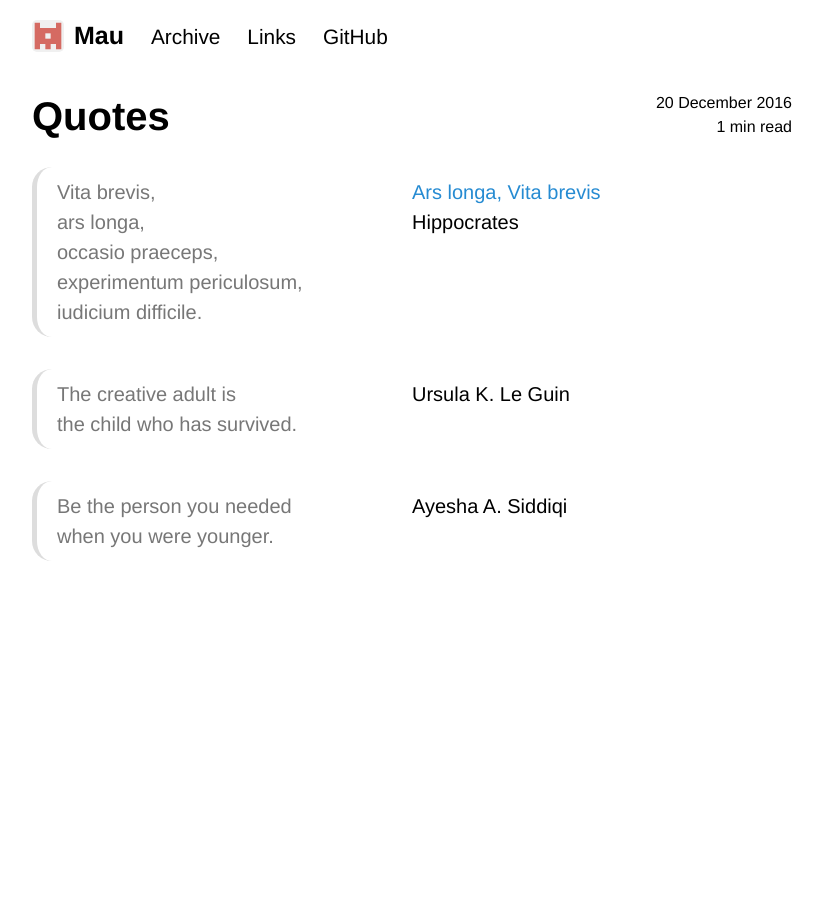
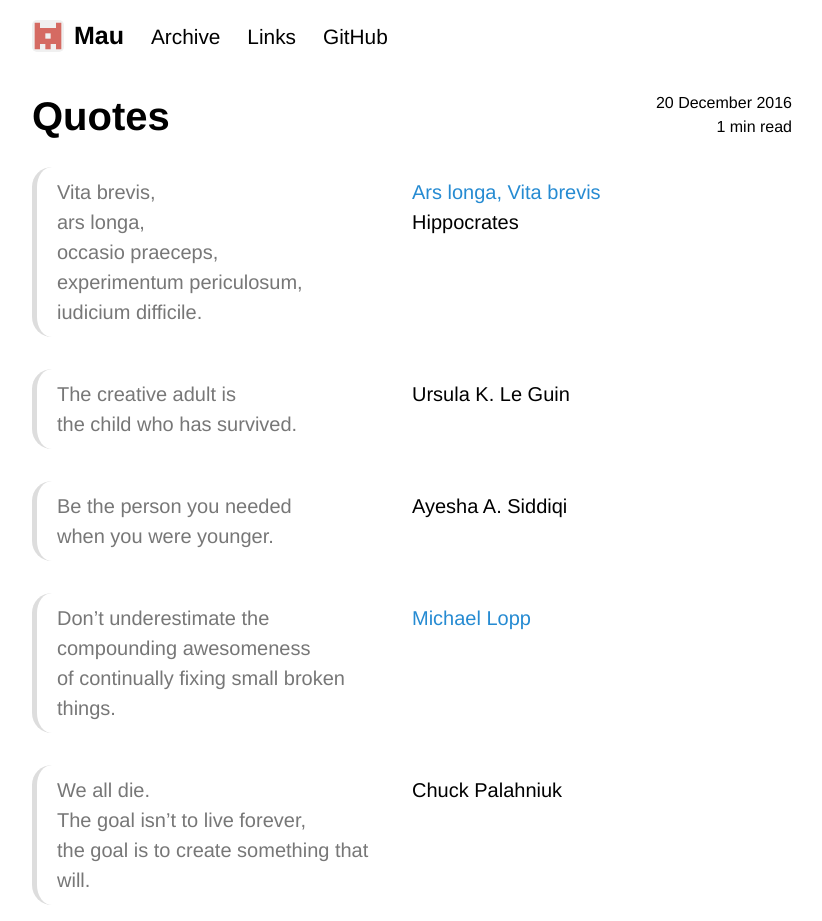
Before and after one commit to Maumagnaguagno/maumagnaguagno.github.io, a Jekyll site: the page built from quotes.md, in a window 1280 px wide. Shown: the whole page, without its empty margins (228-1050 px from the left). Built offline with Jekyll 4.4.1, drawn with Linux system fonts in a browser that asks for light colours; our own code applies the rules of GitHub Pages for plain Markdown files; before the commit the page ends 900 px from its top, so only the background shows below that.

Commit message:
Add more quotes and remove blank newlines within them

```diff
--- a/quotes.md
+++ b/quotes.md
@@ -8,38 +8,41 @@ hidden: true
 # Quotes
 
 <div class="split"><div markdown="1">
-
 > Vita brevis,
 > ars longa,
 > occasio praeceps,
 > experimentum periculosum,
 > iudicium difficile.
-
 </div><div markdown="1">
-
 [Ars longa, Vita brevis](https://en.wikipedia.org/wiki/Ars_longa,_vita_brevis)
 Hippocrates
-
 </div></div>
 
 <div class="split"><div markdown="1">
-
 > The creative adult is
 > the child who has survived.
-
 </div><div markdown="1">
-
 Ursula K. Le Guin
-
 </div></div>
 
 <div class="split"><div markdown="1">
-
 > Be the person you needed
 > when you were younger.
+</div><div markdown="1">
+Ayesha A. Siddiqi
+</div></div>
 
+<div class="split"><div markdown="1">
+> Don't underestimate the compounding awesomeness
+> of continually fixing small broken things.
 </div><div markdown="1">
+[Michael Lopp](https://en.wikipedia.org/wiki/Rands)
+</div></div>
 
-Ayesha A. Siddiqi
-
+<div class="split"><div markdown="1">
+> We all die.
+> The goal isn't to live forever,
+> the goal is to create something that will.
+</div><div markdown="1">
+Chuck Palahniuk
 </div></div>
```
